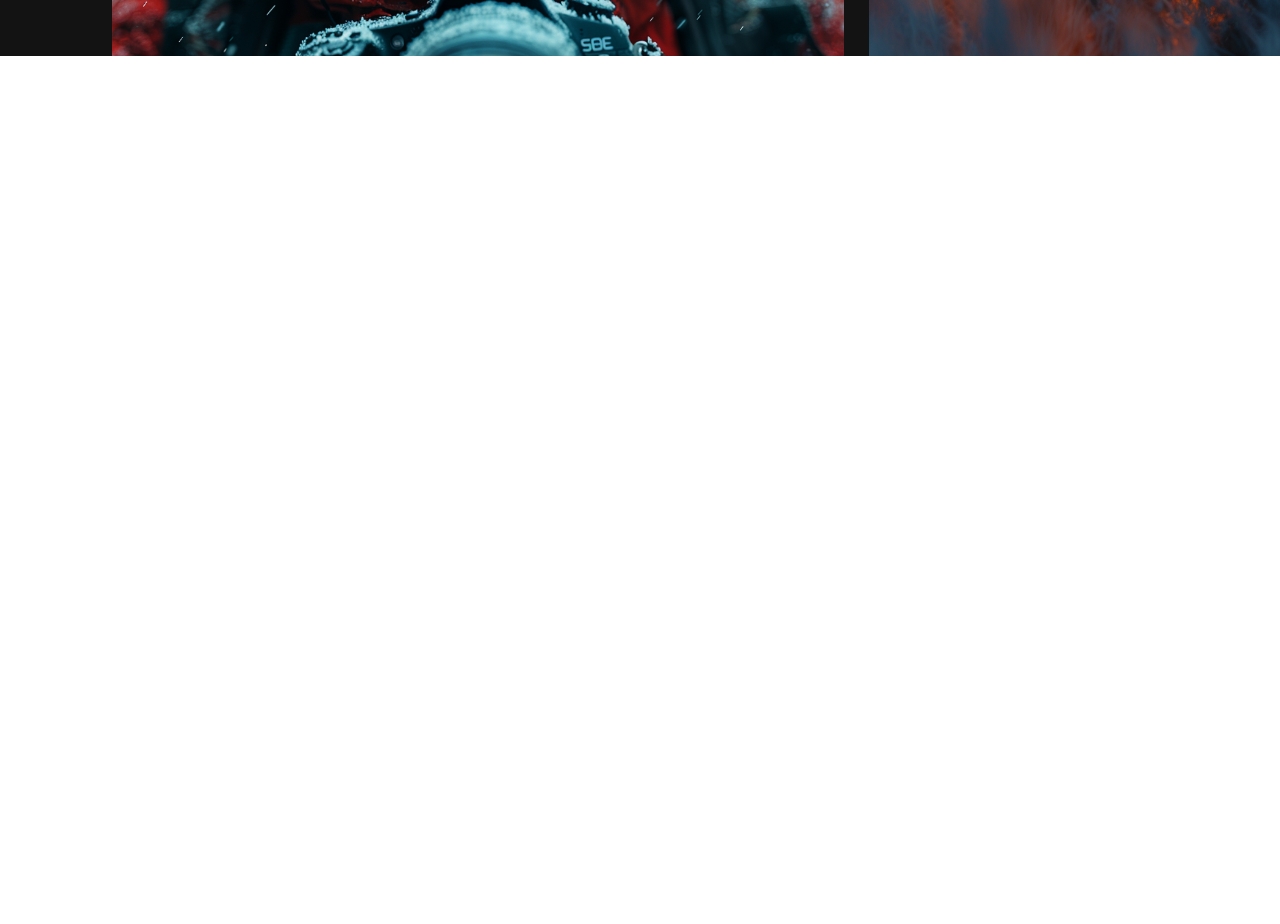
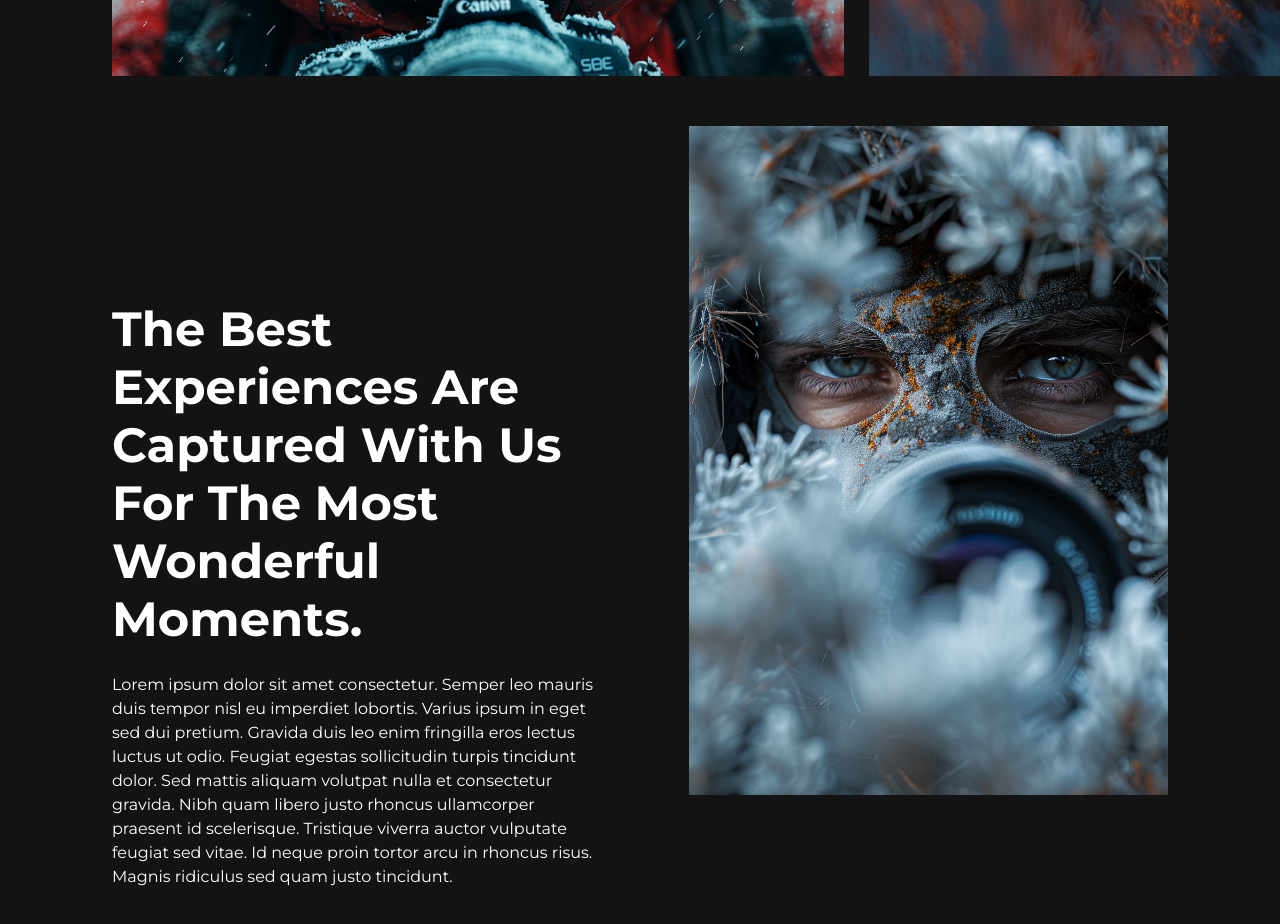
Before and after one commit to brosmar18/photography-portfolio, a React (Vite) app: page / in a window 1280 px wide. Shown: the part 1720-2644 px from the top of the page. Before the commit the page ends 1776 px from the top, so only its background shows below. Built offline with nearby package versions, Linux system fonts and the light colour scheme.

Commit message:
padding bug fixed. Horizontal scroll bug fixed

```diff
--- a/src/App.jsx
+++ b/src/App.jsx
@@ -1,5 +1,5 @@
 import "./App.scss";
-import { Header, Navbar, Service } from "./components";
+import { Header, Navbar, Service, Experiences } from "./components";
 
 const App = () => {
   return (
@@ -7,6 +7,7 @@ const App = () => {
       <Navbar />
       <Header />
       <Service />
+      <Experiences />
     </div>
   );
 };
--- /dev/null
+++ b/src/components/Experiences/Experiences.jsx
@@ -0,0 +1,27 @@
+import "./Experiences.scss";
+
+const Experiences = () => {
+  return (
+    <div className="experiences" id="experiences">
+      <div className="experiences__text">
+        <h2>
+          The best experiences are captured with us for the most wonderful
+          moments.
+        </h2>
+        <p>
+          Lorem ipsum dolor sit amet consectetur. Semper leo mauris duis tempor
+          nisl eu imperdiet lobortis. Varius ipsum in eget sed dui pretium.
+          Gravida duis leo enim fringilla eros lectus luctus ut odio. Feugiat
+          egestas sollicitudin turpis tincidunt dolor. Sed mattis aliquam
+          volutpat nulla et consectetur gravida. Nibh quam libero justo rhoncus
+          ullamcorper praesent id scelerisque. Tristique viverra auctor
+          vulputate feugiat sed vitae. Id neque proin tortor arcu in rhoncus
+          risus. Magnis ridiculus sed quam justo tincidunt.{" "}
+        </p>
+      </div>
+      <div className="experiences__img" />
+    </div>
+  );
+};
+
+export default Experiences;
--- /dev/null
+++ b/src/components/Experiences/Experiences.scss
@@ -0,0 +1,34 @@
+.experiences {
+  height: 100vh;
+  padding: 50px 112px;
+  overflow: hidden;
+  display: flex;
+  gap: 82px;
+
+  .experiences__text {
+    width: 577px;
+    margin-top: 174px;
+    display: flex;
+    flex-direction: column;
+    gap: 25px;
+
+    h2 {
+      color: #fff;
+      font-family: Montserrat;
+      font-size: 48px;
+      font-style: normal;
+      font-weight: 700;
+      line-height: normal;
+      text-transform: capitalize;
+    }
+  }
+
+  .experiences__img {
+    width: 559px;
+    height: 669px;
+    background-image: url(../../assets/portrait-three.png);
+    background-position: center;
+    background-size: cover;
+    background-repeat: no-repeat;
+  }
+}
--- a/src/components/Header/Header.scss
+++ b/src/components/Header/Header.scss
@@ -2,7 +2,6 @@
   position: relative;
   display: flex;
   gap: 31px;
-  width: 100%;
   height: 100vh;
 
   .header__images {
--- a/src/components/Navbar/Navbar.scss
+++ b/src/components/Navbar/Navbar.scss
@@ -1,15 +1,13 @@
 .nav {
-  width: 100%;
+  padding: 10px 20px;
   height: 125px;
   display: flex;
   align-items: center;
-  justify-content: space-between;
+  justify-content: space-around;
+  align-items: center;
   border-bottom: 1px solid rgba(255, 255, 255, 0.2);
 
   .nav__logo {
-    padding: 54px 108.5px 35px 92px;
-    border-right: 1px solid rgba(255, 255, 255, 0.2);
-
     p {
       font-family: Montserrat;
       font-size: 36px;
@@ -21,8 +19,9 @@
 
   .nav__links {
     display: flex;
+    align-items: center;
     list-style: none;
-    gap: 73px;
+    gap: 30px;
 
     .nav__link {
       font-family: Montserrat;
@@ -40,7 +39,9 @@
   }
 
   .nav__avatar {
-    padding: 44px 118px 24.5px 222px;
-    border-left: 1px solid rgba(255, 255, 255, 0.2);
+    img {
+      height: 50px;
+      width: 50px;
+    }
   }
 }
--- a/src/components/Service/Service.scss
+++ b/src/components/Service/Service.scss
@@ -1,6 +1,5 @@
 .service {
   height: 100vh;
-  max-width: 100%;
   padding: 50px 112px 0;
   overflow: hidden;
 
--- a/src/components/index.js
+++ b/src/components/index.js
@@ -1,5 +1,6 @@
 import Header from "./Header/Header";
 import Navbar from "./Navbar/Navbar";
 import Service from "./Service/Service";
+import Experiences from "./Experiences/Experiences";
 
-export { Header, Navbar, Service };
+export { Header, Navbar, Service, Experiences };
--- a/src/constants/index.js
+++ b/src/constants/index.js
@@ -8,6 +8,10 @@ export const navLinks = [
     route: "#service",
   },
   {
+    label: "Experiences",
+    route: "#experiences",
+  },
+  {
     label: "Projects",
     route: "#projects",
   },
```
Also changed, not shown: src/assets/portrait-three.png (added).
